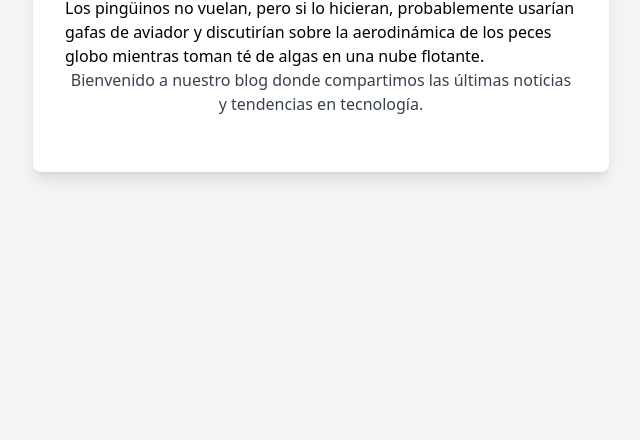
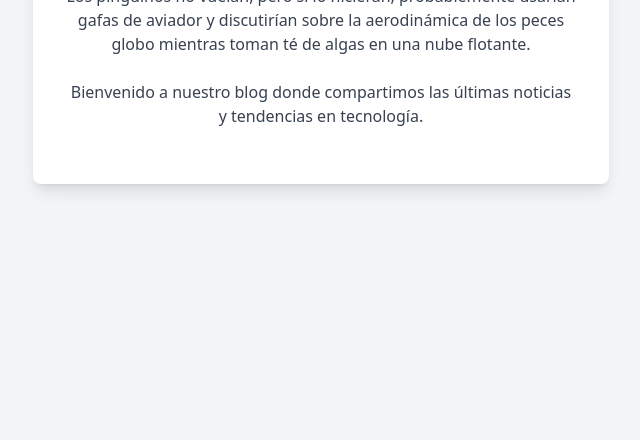
Before and after one commit to jesusrcampos/blog, a plain HTML site: page index.html in a window 1280 px wide. Shown: the part 360-800 px from the top of the page, without its empty margins (319-959 px from the left). Drawn offline with nearby package versions, Linux system fonts and the light colour scheme.

Commit message:
adicion de parrafo 1 con centrado

```diff
--- a/index.html
+++ b/index.html
@@ -12,7 +12,7 @@
         <!-- h2-->
 
          <!--p-->
-        <p>Los pingüinos no vuelan, pero si lo hicieran, probablemente usarían gafas de aviador y discutirían sobre la aerodinámica de los peces globo mientras toman té de algas en una nube flotante.</p>
+        <p  class="text-gray-700 mb-6 text-center">Los pingüinos no vuelan, pero si lo hicieran, probablemente usarían gafas de aviador y discutirían sobre la aerodinámica de los peces globo mientras toman té de algas en una nube flotante.</p>
          <!--p-->
         <p class="text-gray-700 mb-6 text-center">Bienvenido a nuestro blog donde compartimos las últimas noticias y tendencias en tecnología.</p>
          <!--p-->
```
